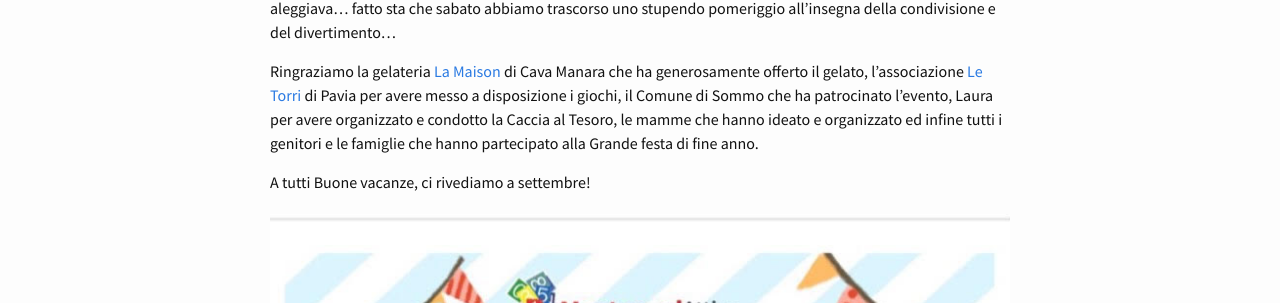
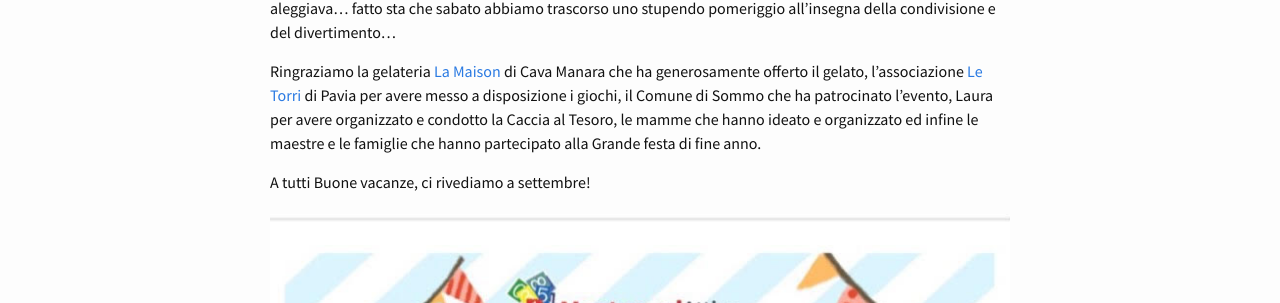
Before and after one commit to montessori-attiva-pavia/montessori-attiva-pavia.github.io, a Jekyll site: the page built from _posts/2019-06-09-grande-festa-fine-anno.markdown, in a window 1280 px wide and 900 px high. Shown: the part 276-579 px from the top of the window. Built offline with Jekyll 4.4.1, drawn with Linux system fonts in a browser that asks for light colours; a script that is not in the unit is left out; comment, search, counter and statistics services are not loaded.

Commit message:
aggiungo le maestre al post

```diff
--- a/_posts/2019-06-09-grande-festa-fine-anno.markdown
+++ b/_posts/2019-06-09-grande-festa-fine-anno.markdown
@@ -10,7 +10,7 @@ pinned: true
 Sarà per merito della giornata soleggiata, della dolce brezza che accarezzava le fronde degli alberi, della Caccia al Tesoro che ha appassionato bambini di ogni età, delle scacchiere e dei giochi vintage in legno che hanno intrattenuto grandi e piccoli, sarà per merito delle torte, dei biscotti e del gustoso gelato, del clima rilassato che aleggiava... fatto sta che sabato abbiamo trascorso uno stupendo pomeriggio all’insegna della condivisione e del divertimento...
 
 
-Ringraziamo la gelateria [La Maison](http://www.pasticcerialamaison.it/){:target='_blank'} di Cava Manara che ha generosamente offerto il gelato, l'associazione [Le Torri](https://it-it.facebook.com/letorripavia/){:target='_blank'} di Pavia per avere messo a disposizione i giochi, il Comune di Sommo che ha patrocinato l'evento, Laura per avere organizzato e condotto la Caccia al Tesoro, le mamme che hanno ideato e organizzato ed infine tutti i genitori e le famiglie che hanno partecipato alla Grande festa di fine anno.
+Ringraziamo la gelateria [La Maison](http://www.pasticcerialamaison.it/){:target='_blank'} di Cava Manara che ha generosamente offerto il gelato, l'associazione [Le Torri](https://it-it.facebook.com/letorripavia/){:target='_blank'} di Pavia per avere messo a disposizione i giochi, il Comune di Sommo che ha patrocinato l'evento, Laura per avere organizzato e condotto la Caccia al Tesoro, le mamme che hanno ideato e organizzato ed infine le maestre e le famiglie che hanno partecipato alla Grande festa di fine anno.
 
 A tutti Buone vacanze, ci rivediamo a settembre!
 
```
